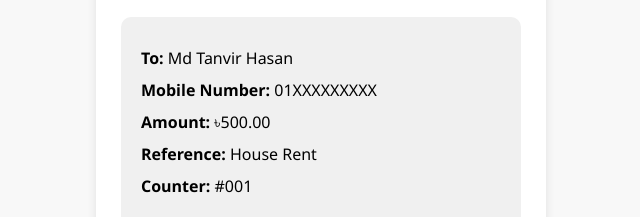
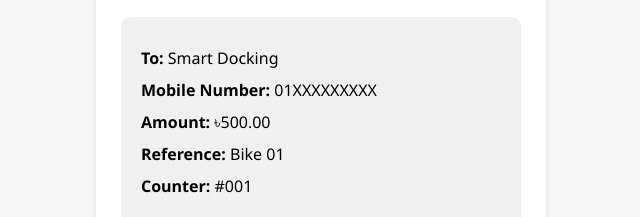
Before and after one commit to yousuftomal/smartdocking, a plain HTML site: page index.html in a window 1280 px wide. Shown: the part 159-376 px from the top of the page, 319-959 px from the left. Drawn offline with Linux system fonts and the light colour scheme.

Commit message:
Update index.html with new content 1

```diff
--- a/index.html
+++ b/index.html
@@ -14,10 +14,10 @@
     </div>
 
     <div class="card">
-      <p><strong>To:</strong> Md Tanvir Hasan</p>
+      <p><strong>To:</strong> Smart Docking</p>
       <p><strong>Mobile Number:</strong> 01XXXXXXXXX</p>
       <p><strong>Amount:</strong> ৳500.00</p>
-      <p><strong>Reference:</strong> House Rent</p>
+      <p><strong>Reference:</strong> Bike 01</p>
       <p><strong>Counter:</strong> #001</p>
     </div>
 
```
